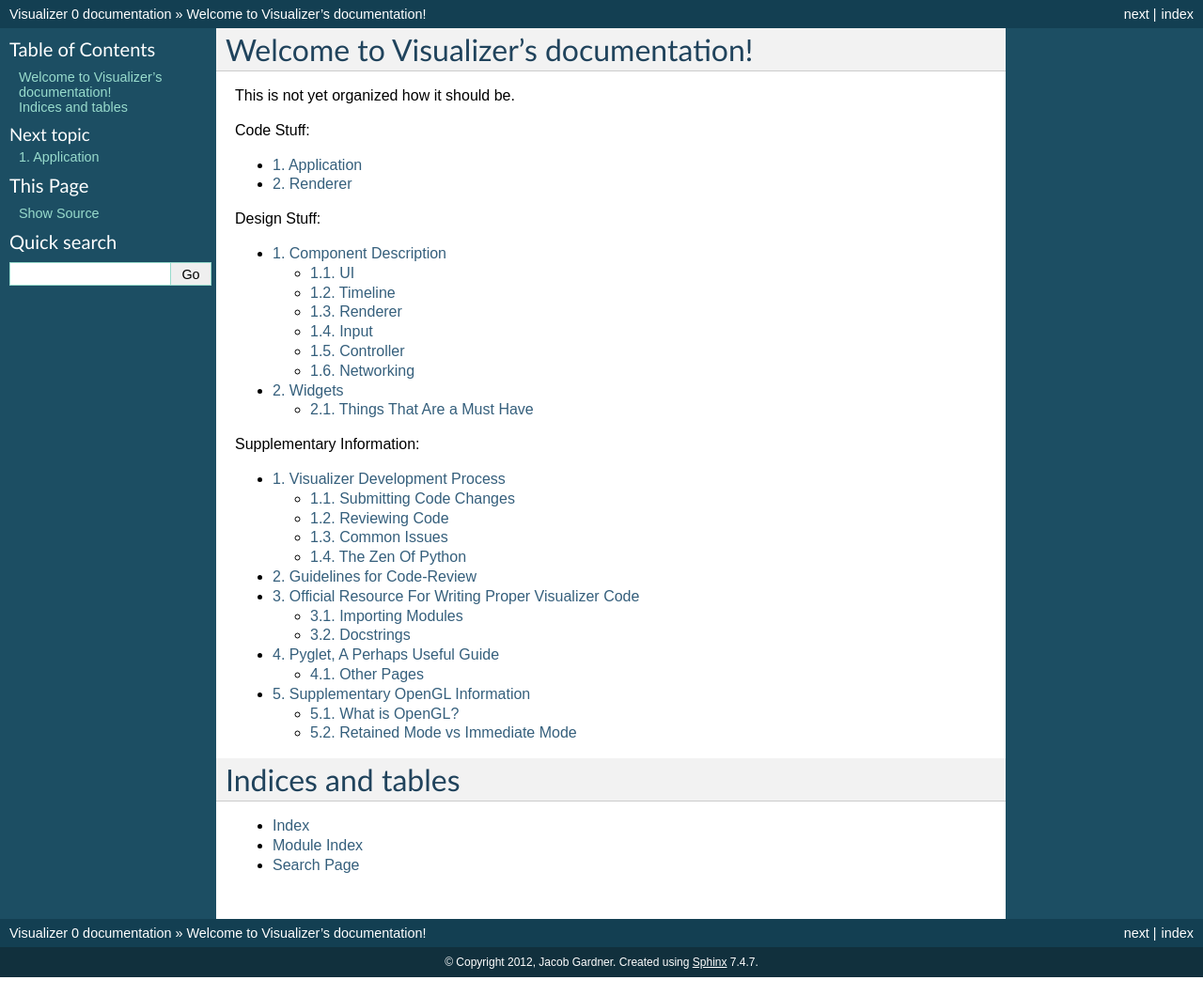
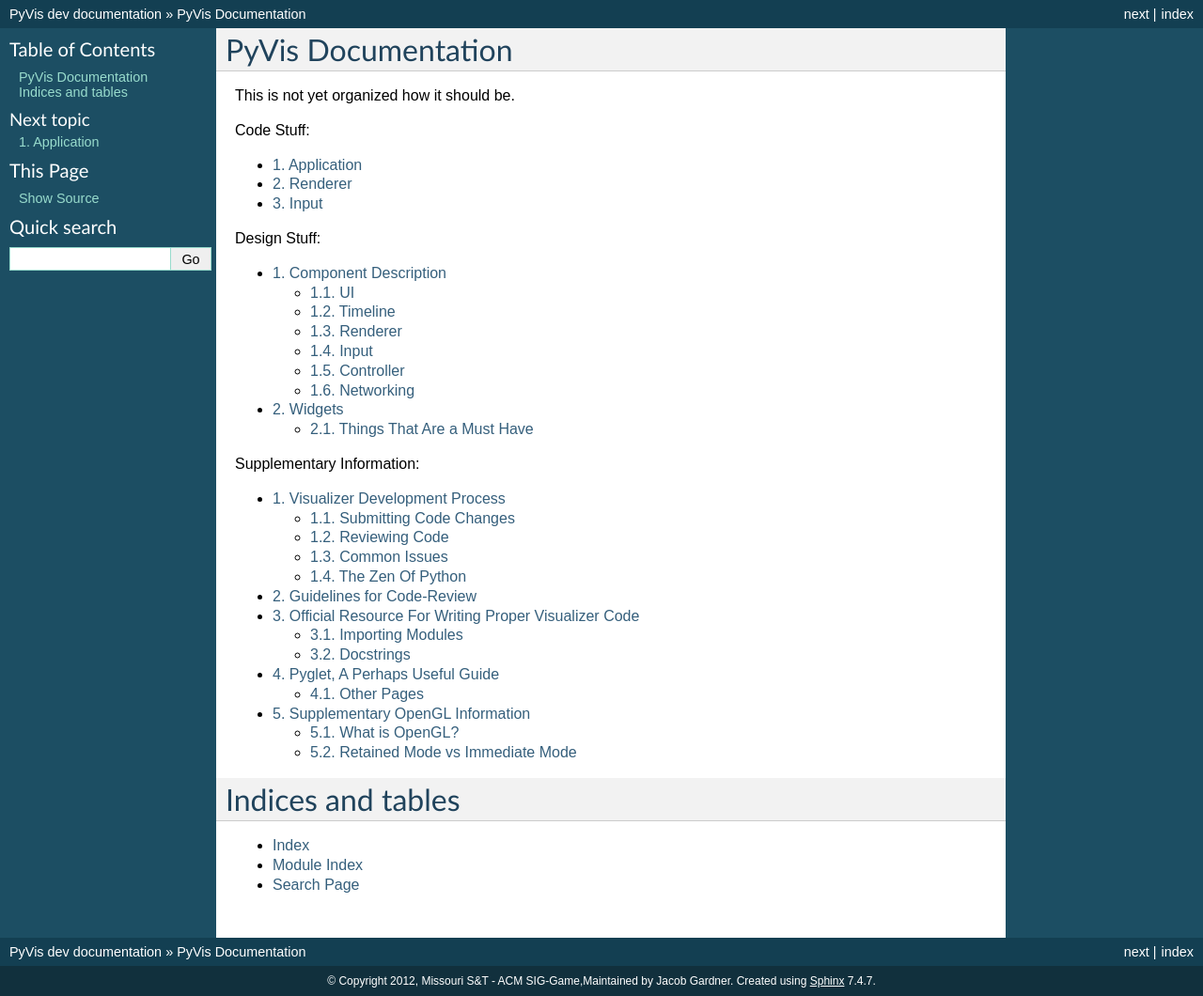
Before and after one commit to siggame/PyVis, a Sphinx documentation site: the page built from python/docs/index.rst, in a window 1280 px wide. Shown: the whole page at 94% size. Built offline with Sphinx 7.4.7, drawn with Linux system fonts in a browser that asks for light colours.

Commit message:
Updated documentation

```diff
--- /dev/null
+++ b/python/docs/code/input.rst
@@ -0,0 +1,5 @@
+Input
+=====
+
+.. automodule:: input
+    :members:
--- a/python/docs/conf.py
+++ b/python/docs/conf.py
@@ -28,7 +28,14 @@ sys.path += [os.path.join('..', 'src')]
 
 # Add any Sphinx extension module names here, as strings. They can be extensions
 # coming with Sphinx (named 'sphinx.ext.*') or your custom ones.
-extensions = ['sphinx.ext.autodoc', 'sphinx.ext.intersphinx', 'sphinx.ext.todo', 'sphinx.ext.coverage', 'sphinx.ext.ifconfig', 'sphinx.ext.viewcode']
+extensions = [
+    'sphinx.ext.autodoc',
+    'sphinx.ext.intersphinx',
+    'sphinx.ext.todo',
+    'sphinx.ext.coverage',
+    'sphinx.ext.ifconfig',
+    'sphinx.ext.viewcode',
+    ]
 
 # Add any paths that contain templates here, relative to this directory.
 templates_path = ['_templates']
@@ -43,17 +50,19 @@ source_suffix = '.rst'
 master_doc = 'index'
 
 # General information about the project.
-project = u'Visualizer'
-copyright = u'2012, Jacob Gardner'
+project = u'PyVis'
+copyright = u'2012, ' \
+    u'Missouri S&T - ACM SIG-Game,' \
+    u'Maintained by Jacob Gardner'
 
 # The version info for the project you're documenting, acts as replacement for
 # |version| and |release|, also used in various other places throughout the
 # built documents.
 #
 # The short X.Y version.
-version = '0'
+version = '0.1'
 # The full version, including alpha/beta/rc tags.
-release = '0'
+release = 'dev'
 
 # The language for content autogenerated by Sphinx. Refer to documentation
 # for a list of supported languages.
@@ -81,7 +90,7 @@ exclude_patterns = ['_build']
 
 # If true, sectionauthor and moduleauthor directives will be shown in the
 # output. They are ignored by default.
-#show_authors = False
+show_authors = True
 
 # The name of the Pygments (syntax highlighting) style to use.
 pygments_style = 'sphinx'
@@ -216,7 +225,7 @@ latex_documents = [
 # One entry per manual page. List of tuples
 # (source start file, name, description, authors, manual section).
 man_pages = [
-    ('index', 'visualizer', u'Visualizer Documentation',
+    ('index', 'visualizer', u'PyVis Documentation',
      [u'Jacob Gardner'], 1)
 ]
 
--- a/python/docs/index.rst
+++ b/python/docs/index.rst
@@ -3,8 +3,8 @@
    You can adapt this file completely to your liking, but it should at least
    contain the root `toctree` directive.
 
-Welcome to Visualizer's documentation!
-======================================
+PyVis Documentation
+===================
 
 This is not yet organized how it should be.
 
@@ -14,8 +14,9 @@ Code Stuff:
     :maxdepth: 2
     :numbered:
 
-    application.rst
-    renderer.rst
+    code/application.rst
+    code/renderer.rst
+    code/input.rst
 
 Design Stuff:
 
--- a/python/docs/opengl/index.rst
+++ b/python/docs/opengl/index.rst
@@ -12,12 +12,12 @@ If you're not familiar with the concept of standards, then I'll explain here. A
 
 So what OpenGL is, in a nutshell, is a set of rules that Graphics Card makers, software renderer developers, and the like must follow in their drivers to say that they run a certain version of OpenGL.
 
-The only open implementation of OpenGL that I know of is `Mesa3D <http://www.mesa3d.org>`.  It's a software renderer used primarily by GNU/Linux.
+The only open implementation of OpenGL that I know of is `Mesa3D <http://www.mesa3d.org>`_.  It's a software renderer used primarily by GNU/Linux.
 
 Retained Mode vs Immediate Mode
 -------------------------------
 
-There are two high-level approaches to rendering stuff.  In retained mode, you send everything you want to draw to the graphics card once, then keep updating the stored information when you want to change something.  In immediate mode, you tell the graphics card exactly what to render every single frame.  Nothing is stored on the graphics card inbetween frames.  Retained mode is much faster, but can be more difficult to design a system around.  Pyglet thrives on retained mode as sending individual drawing calls ever frame is even slower when you're reliant on the speed of python.
+There are two high-level approaches to rendering stuff: retained mode and immediate mode.  In retained mode, you send everything you want to draw to the graphics card once, then keep updating the stored information when you want to change something.  In immediate mode, you tell the graphics card exactly what to render every single frame.  Nothing is stored on the graphics card inbetween frames.  Retained mode is much faster, but can be more difficult to design a system around.  Pyglet thrives on retained mode as sending individual drawing calls ever frame is even slower when you're reliant on the speed of python.
 
 Historically, OpenGL only supported immediate mode, using calls, glBegin() and glEnd().  Those calls are now deprecated and immediate mode is on its way out as The Khronos Group tries to streamline the API.
 
--- a/python/docs/process/common-issues.rst
+++ b/python/docs/process/common-guidelines.rst
@@ -38,4 +38,5 @@ Docstrings
 
 Proper docstrings are required on all public methods (i.e. methods that do not start with a single underscore), and are suggested for usage with all private methods.  These docstrings generate the documentation used by sphinx and are easy-to-read when just reading code.  If someone ever has to look at the source to determine how to use a certain module, then the docstring is not clear enough.
 
+
 .. todo:: Write Example Docstrings Here
--- a/python/docs/process/index.rst
+++ b/python/docs/process/index.rst
@@ -18,7 +18,7 @@ The coding standard used for this project should follow the guidelines set forth
 Common Issues
 -------------
 
-When there are mistakes commonly seen in code-reviews, then an official response should be written :doc:`on this page </process/common-issues>` for consistency and quick reference by code-reviewers.
+When there are mistakes commonly seen in code-reviews, then an official response should be written :doc:`on this page </process/common-guidelines>` for consistency and quick reference by code-reviewers.
 
 The Zen Of Python
 -----------------
```
Also changed, not shown: other parts of python/docs/index.rst (+1 -1 lines), python/docs/design/widgets.rst (+12 -0 lines), python/docs/code/application.rst (renamed from python/docs/application.rst), python/docs/code/renderer.rst (renamed from python/docs/renderer.rst), 3 other files.
